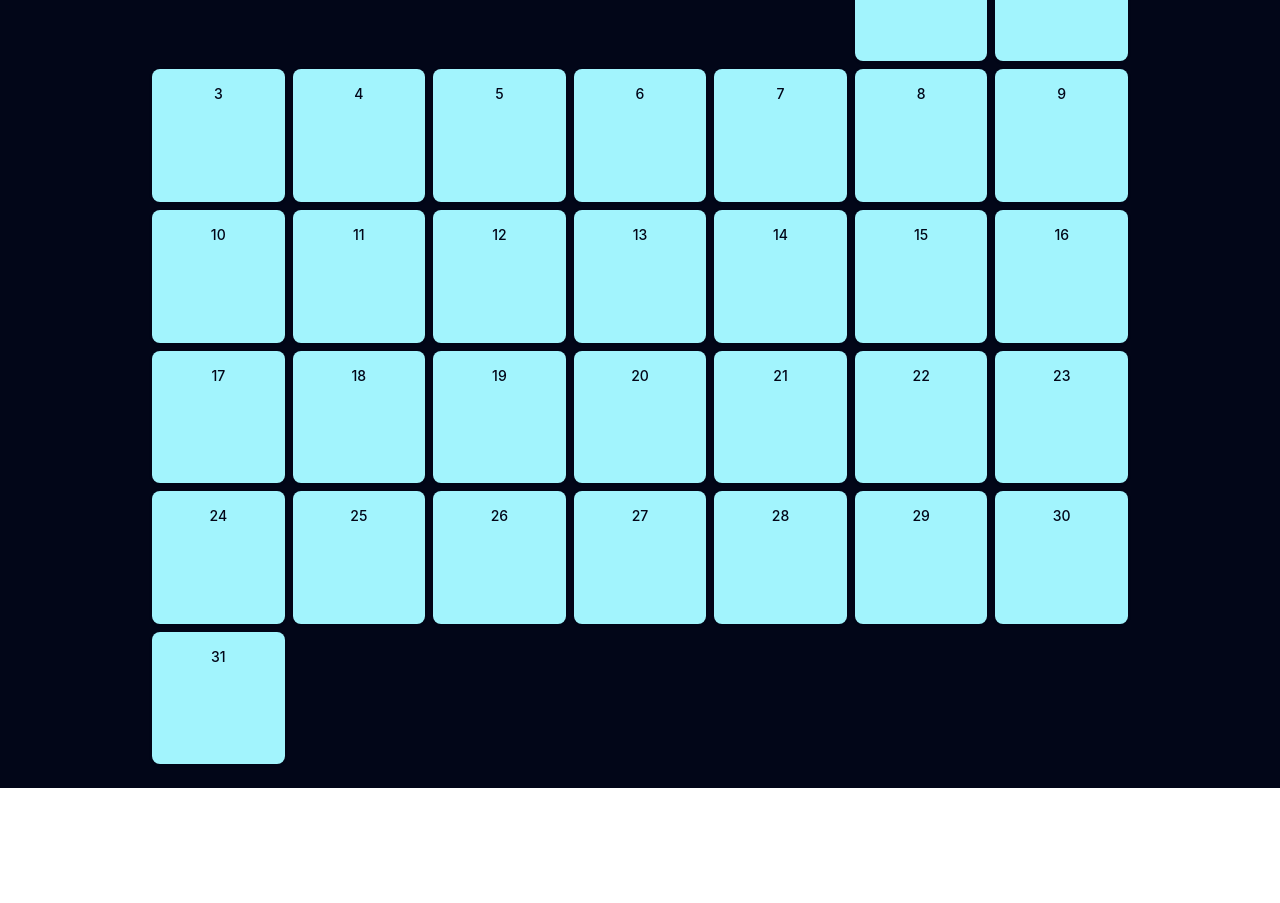
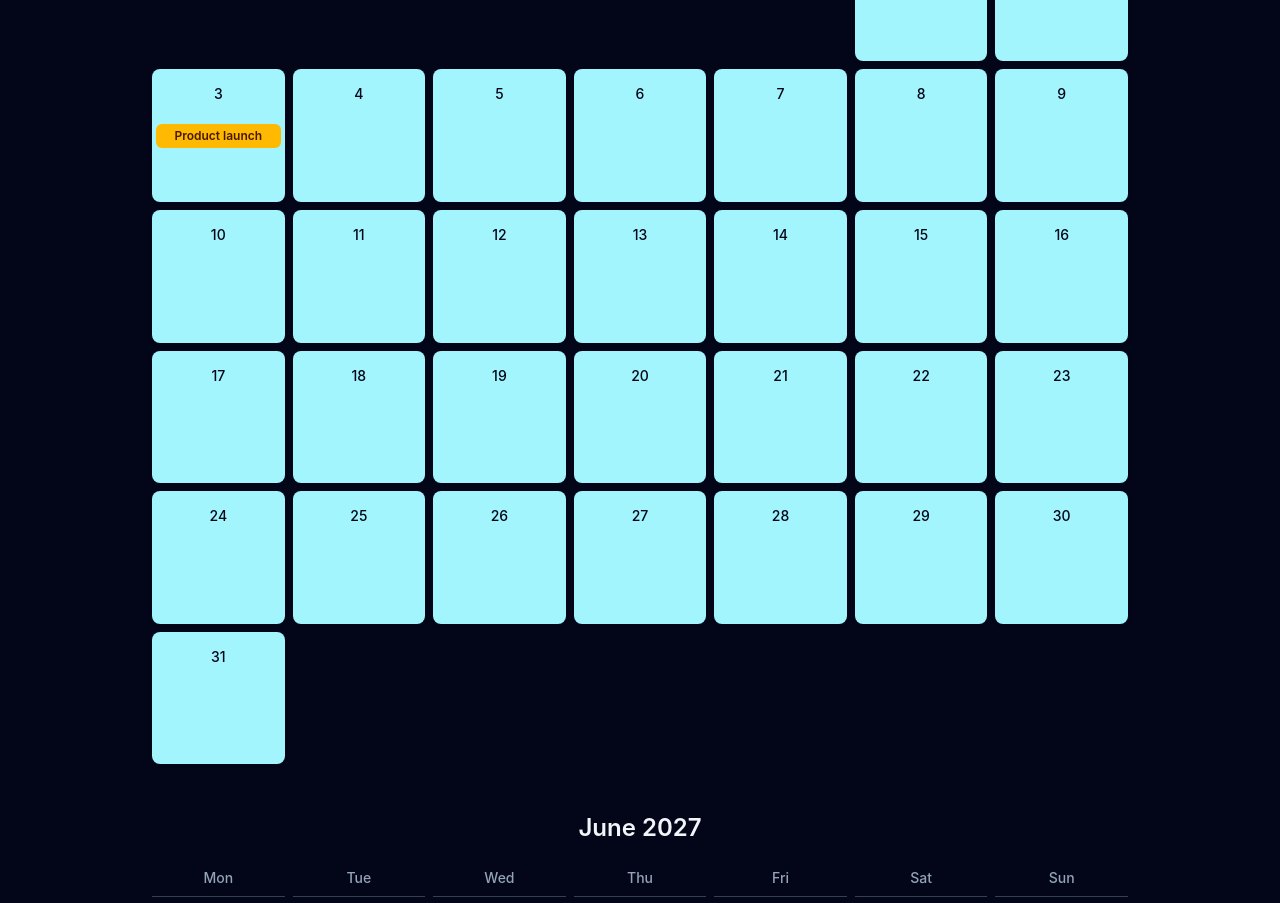
Before and after one commit to fourers/tailwind-calendar-app, a React (Vite) app: page / in a window 1280 px wide. Shown: the part 1860-2763 px from the top of the page. Before the commit the page ends 2648 px from the top, so only its background shows below. Built offline with nearby package versions, Linux system fonts and the light colour scheme.

Commit message:
Update calendar

```diff
--- a/src/App.tsx
+++ b/src/App.tsx
@@ -1,5 +1,82 @@
 import { useState } from "react";
 import { Calendar } from "./Calendar";
+
+const calendarEvents = [
+  {
+    id: "team-retreat",
+    label: "Team retreat",
+    start: "2027-03-05",
+    end: "2027-03-07",
+  },
+  {
+    id: "spring-break",
+    label: "Spring break",
+    start: "2027-04-12",
+    end: "2027-04-16",
+  },
+  {
+    id: "product-launch",
+    label: "Product launch",
+    start: "2027-05-03",
+    end: "2027-05-03",
+  },
+  {
+    id: "planning-sprint",
+    label: "Planning sprint",
+    start: "2027-06-20",
+    end: "2027-06-24",
+  },
+  {
+    id: "summer-holiday",
+    label: "Summer holiday",
+    start: "2027-07-19",
+    end: "2027-07-30",
+  },
+  {
+    id: "roadshow",
+    label: "Roadshow",
+    start: "2027-08-10",
+    end: "2027-08-12",
+  },
+  {
+    id: "q3-review",
+    label: "Q3 review",
+    start: "2027-09-15",
+    end: "2027-09-17",
+  },
+  {
+    id: "conference",
+    label: "Conference",
+    start: "2027-10-04",
+    end: "2027-10-08",
+  },
+  {
+    id: "client-release",
+    label: "Client release",
+    start: "2027-11-22",
+    end: "2027-11-25",
+  },
+  {
+    id: "holiday-shutdown",
+    label: "Holiday shutdown",
+    start: "2027-12-20",
+    end: "2027-12-31",
+  },
+];
+
+const monthsToDisplay = Array.from({ length: 10 }, (_, index) => index + 3);
+
+function getEventsForMonth(month: number, year: number) {
+  const monthStart = new Date(year, month - 1, 1);
+  const monthEnd = new Date(year, month, 0);
+
+  return calendarEvents.filter((event) => {
+    const startDate = new Date(`${event.start}T00:00:00`);
+    const endDate = new Date(`${event.end}T00:00:00`);
+
+    return startDate <= monthEnd && endDate >= monthStart;
+  });
+}
 
 function App() {
   const [isDarkMode, setIsDarkMode] = useState(true);
@@ -20,9 +97,15 @@ function App() {
       >
         {isDarkMode ? "Light mode" : "Dark mode"}
       </button>
-      <Calendar month={3} year={2027} />
-      <Calendar month={4} year={2027} />
-      <Calendar month={5} year={2027} />
+
+      {monthsToDisplay.map((month) => (
+        <Calendar
+          key={month}
+          month={month}
+          year={2027}
+          events={getEventsForMonth(month, 2027)}
+        />
+      ))}
     </main>
   );
 }
--- a/src/Calendar.tsx
+++ b/src/Calendar.tsx
@@ -3,6 +3,14 @@ const weekdays = ["Mon", "Tue", "Wed", "Thu", "Fri", "Sat", "Sun"];
 type CalendarProps = {
   month: number;
   year: number;
+  events?: MultiDayEvent[];
+};
+
+export type MultiDayEvent = {
+  id: string;
+  label: string;
+  start: string;
+  end: string;
 };
 
 function getCalendarDays(month: number, year: number) {
@@ -25,7 +33,11 @@ function getCalendarDays(month: number, year: number) {
   return days;
 }
 
-export function Calendar({ month, year }: CalendarProps) {
+function getDateKey(year: number, month: number, day: number) {
+  return `${year}-${String(month).padStart(2, "0")}-${String(day).padStart(2, "0")}`;
+}
+
+export function Calendar({ month, year, events = [] }: CalendarProps) {
   const days = getCalendarDays(month, year);
   const monthName = new Intl.DateTimeFormat("en-US", {
     month: "long",
@@ -51,6 +63,7 @@ export function Calendar({ month, year }: CalendarProps) {
           <div
             key={index}
             className="calendar-date
+              relative
               aspect-square
               rounded-lg
               border-slate-200
@@ -68,12 +81,29 @@ export function Calendar({ month, year }: CalendarProps) {
               data-[tone=blue]:text-slate-950
               data-[tone=cyan]:text-slate-950
               data-[tone=indigo]:text-slate-950
-              data-[tone=sky]:text-slate-950
-            "
+              data-[tone=sky]:text-slate-950"
             data-empty={day === null}
             data-tone={["blue", "cyan", "indigo", "sky"][month % 4]}
           >
-            {day !== null && <span className="text-sm font-medium">{day}</span>}
+            {day !== null && (
+              <>
+                <span className="text-sm font-medium">{day}</span>
+                {events
+                  .filter((event) => {
+                    const dateKey = getDateKey(year, month, day);
+                    return dateKey >= event.start && dateKey <= event.end;
+                  })
+                  .map((event) => (
+                    <div
+                      key={event.id}
+                      className="absolute inset-x-1 top-1/2 -translate-y-1/2 truncate rounded-md bg-amber-400 px-1 py-1 text-xs font-semibold text-amber-950"
+                      title={event.label}
+                    >
+                      {event.label}
+                    </div>
+                  ))}
+              </>
+            )}
           </div>
         ))}
       </div>
```
